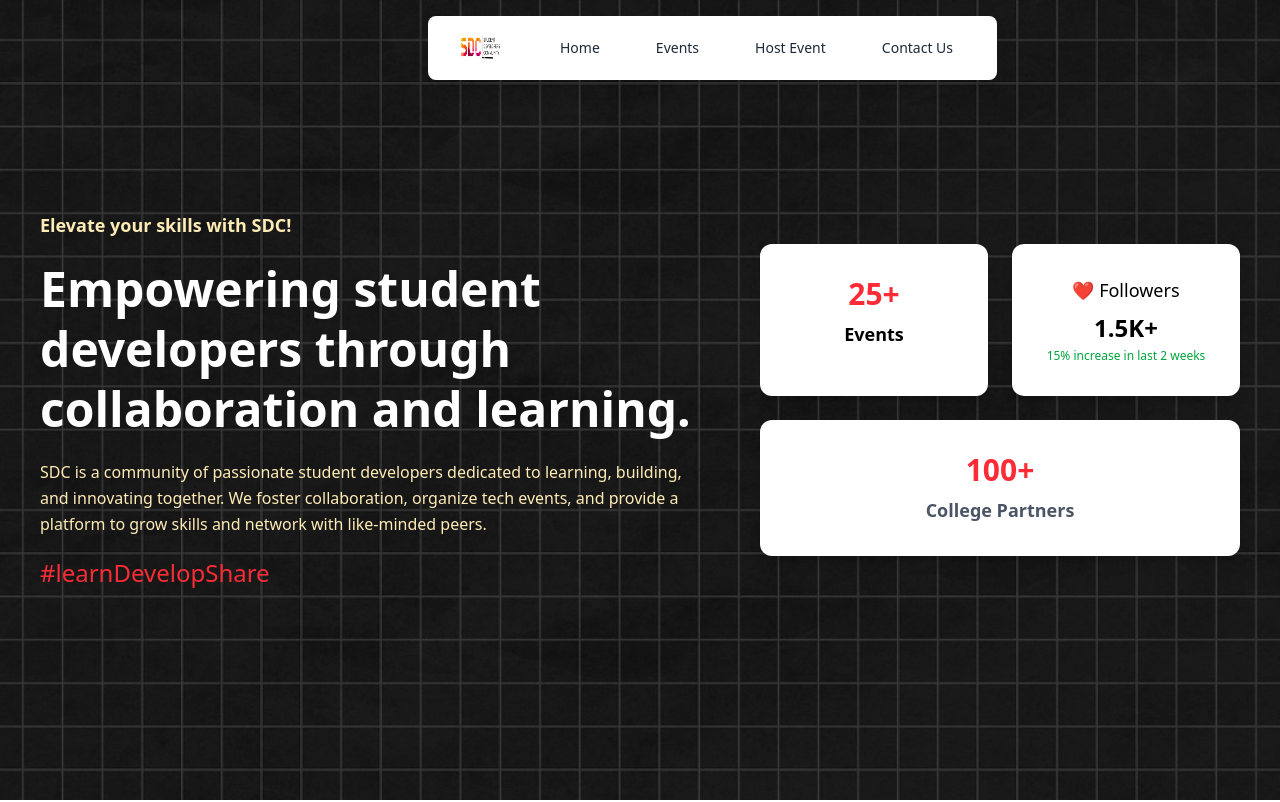
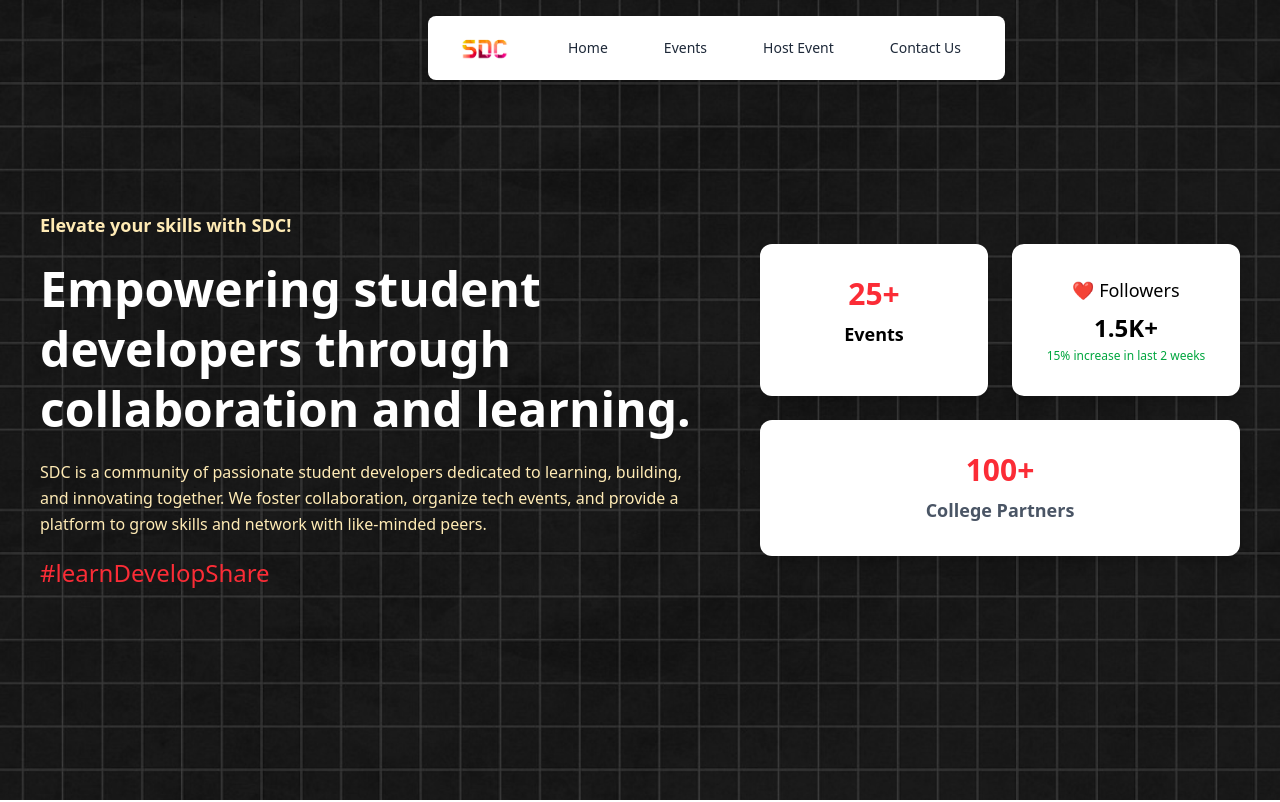
Before and after one commit to sdc-snist/sdc-web, a React (Vite) app: page / in a window 1280 px wide. Shown: the top 802 px of the page. Built offline with nearby package versions, Linux system fonts and the light colour scheme.

Commit message:
changed logo

```diff
--- a/src/components/Navbar.jsx
+++ b/src/components/Navbar.jsx
@@ -1,6 +1,6 @@
 import React from 'react';
 import { Link } from 'react-router-dom';
-import logo from '../assets/sdc.png'; // Import the logo image
+import logo from '../assets/sdc1.png'; // Import the logo image
 
 const Navbar = () => {
     return (
@@ -9,7 +9,7 @@ const Navbar = () => {
                 <div className="flex items-center justify-center h-16">
                     <div className="flex-shrink-0">
                         <Link to="/" className="flex items-center">
-                            <img src={logo} alt="SDC Logo" className="h-10 w-10 mr-2" />
+                            <img src={logo} alt="SDC Logo" className="h-12 w-12 mr-2" />
                         </Link>
                     </div>
                     <div className="hidden md:block">
```
Also changed, not shown: src/assets/sdc1.png (added).
